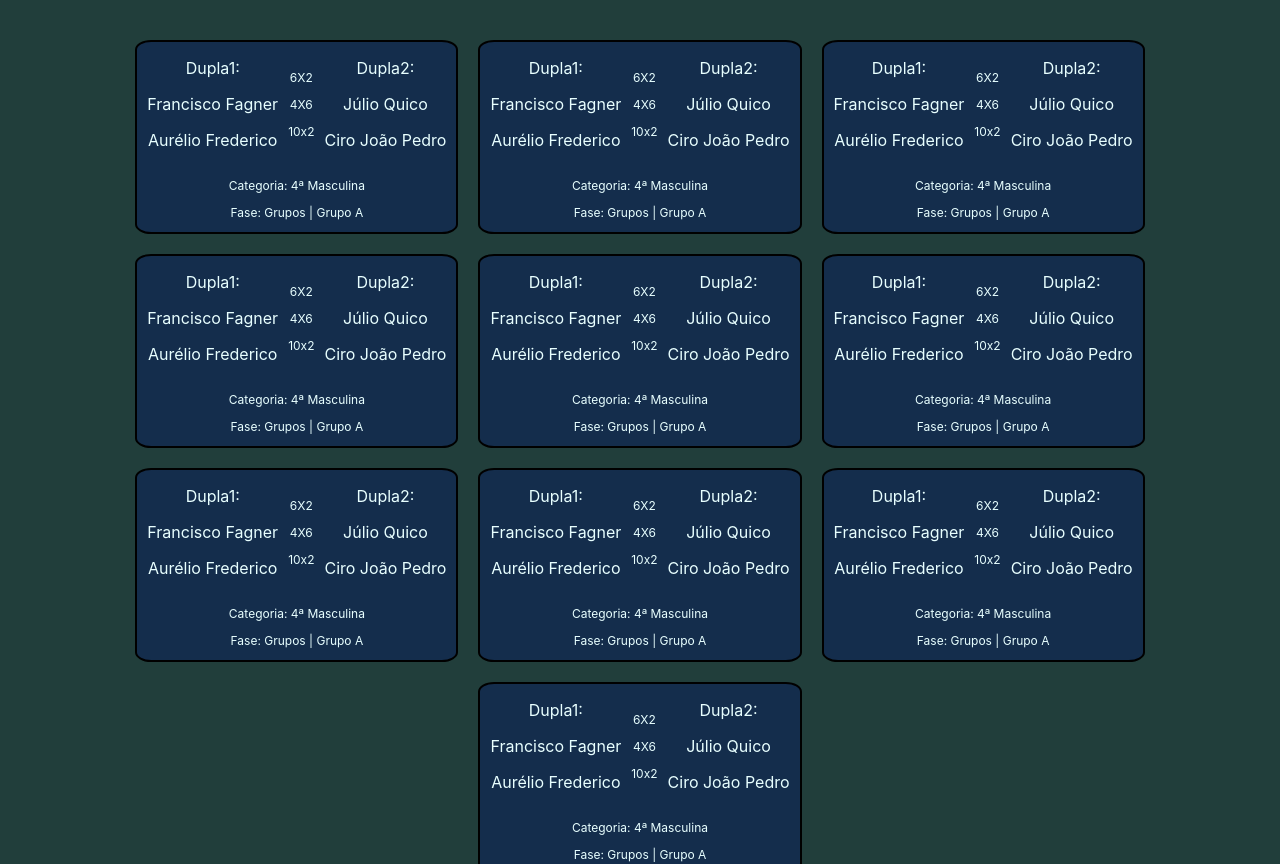
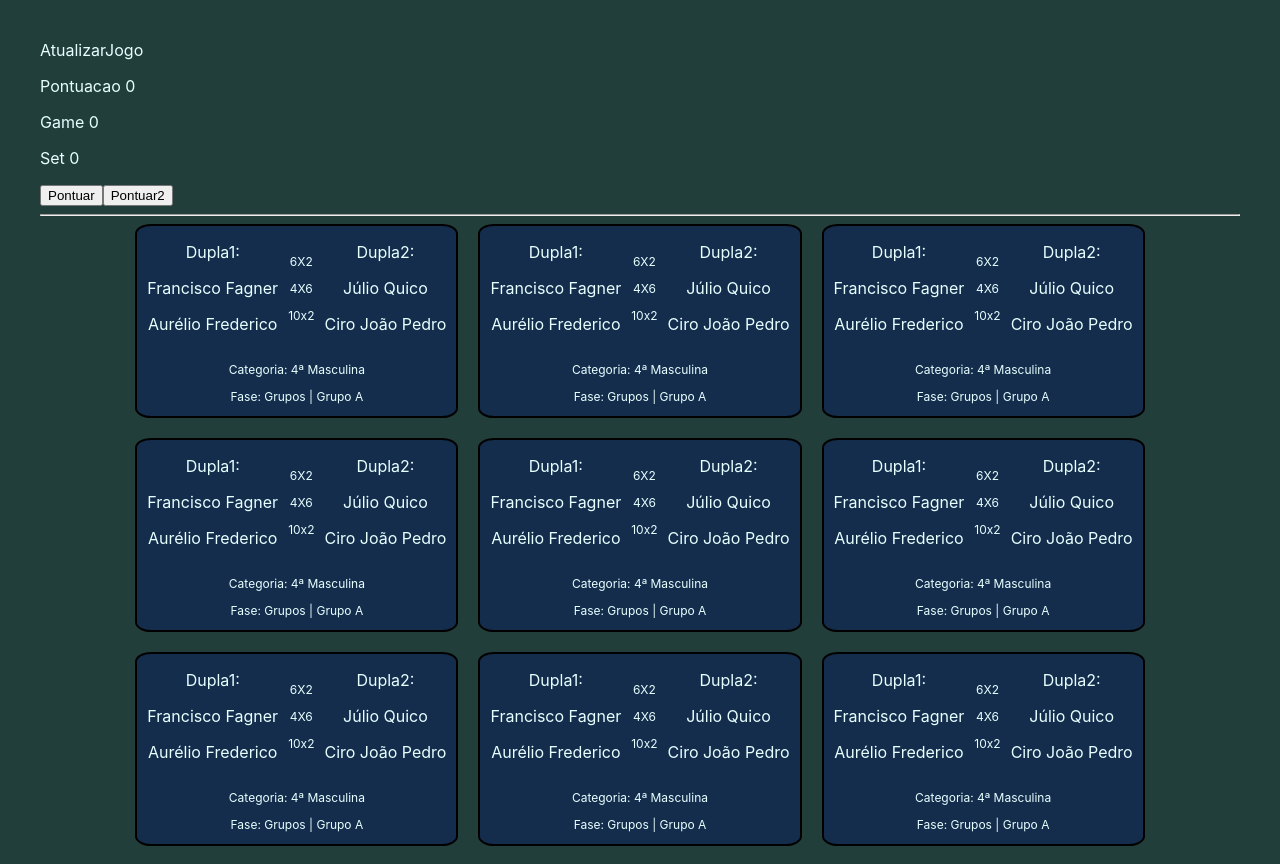
Before and after one commit to THIAGOBEPPLER/teste-react2, a React (Create React App) app: page / in a window 1280 px wide. Shown: the top 864 px of the page. Built offline with nearby package versions, Linux system fonts and the light colour scheme.

Commit message:
AtualizarJogo

```diff
--- /dev/null
+++ b/src/Components/AtualizarJogo/AtualizarJogo.tsx
@@ -0,0 +1,35 @@
+import { useState } from "react";
+import { JogoModel } from "../../Models/JogoModel"
+import ListarJogo from "../ListarJogo/ListarJogo";
+import setJogo from "../Util/JogoUtil";
+import Pontuar from "../Util/PontuarUtil";
+import { PontuacaoModel } from "../../Models/PontuacaoModel";
+
+function AtualizarJogo(){
+
+    const [pontuacao, setPontuacao] = useState(new PontuacaoModel(0,0,0));
+
+    return(
+        <div>
+
+            {/* pontuacao parcial de cada dupla
+            qual set
+            tipo do set
+            tipo do game  */}
+
+<p>AtualizarJogo</p>
+
+            <p> Pontuacao {pontuacao.pontuacao}</p>
+            <p> Game {pontuacao.games}</p>
+            <p> Set {pontuacao.sets}</p>
+
+
+            <button onClick= {() => setPontuacao( Pontuar(pontuacao))}>Pontuar</button>
+            <button onClick= {() => setPontuacao({...pontuacao })}>Pontuar2</button>
+
+            <hr />
+        </div>
+    )
+}
+
+export default AtualizarJogo
--- /dev/null
+++ b/src/Components/Util/PontuarUtil.ts
@@ -0,0 +1,37 @@
+import { PontuacaoModel } from "../../Models/PontuacaoModel";
+
+export default function Pontuar(pontuacao: PontuacaoModel){
+
+    switch (pontuacao.pontuacao) {
+        case 0:
+            pontuacao.pontuacao = 15
+            break;
+
+        case 15:
+            pontuacao.pontuacao = 30
+            break;
+
+        case 30:
+            pontuacao.pontuacao = 40
+            break;
+
+        case 40:
+            // fechar game
+            pontuacao.pontuacao = 0
+            pontuacao.games ++;
+            break;
+    }
+
+    if(pontuacao.games == 6){
+
+        pontuacao.games = 0
+        pontuacao.sets ++
+    }
+
+    if(pontuacao.sets == 2)
+        pontuacao.sets = 0
+
+    let novaPontuacao = { ...pontuacao}
+
+    return(novaPontuacao)
+}
--- /dev/null
+++ b/src/Models/PontuacaoModel.ts
@@ -0,0 +1,12 @@
+export class PontuacaoModel{
+    pontuacao: number;
+    games: number
+    sets: number
+
+    constructor( pontuacao:number, games: number, sets: number){
+        this.pontuacao = pontuacao;
+        this.games = games;
+        this.sets = sets;
+    }
+
+}
--- a/src/index.tsx
+++ b/src/index.tsx
@@ -5,6 +5,7 @@ import App from './App';
 import reportWebVitals from './reportWebVitals';
 import ListarJogo from './Components/ListarJogo/ListarJogo';
 import { JogoModel } from './Models/JogoModel';
+import AtualizarJogo from './Components/AtualizarJogo/AtualizarJogo';
 
 const root = ReactDOM.createRoot(
   document.getElementById('root') as HTMLElement
@@ -12,6 +13,7 @@ const root = ReactDOM.createRoot(
 root.render(
   <React.StrictMode>
     {/* <App /> */}
+    <AtualizarJogo />
     <ListarJogo {...new Array<JogoModel>} />
   </React.StrictMode>
 );
```
